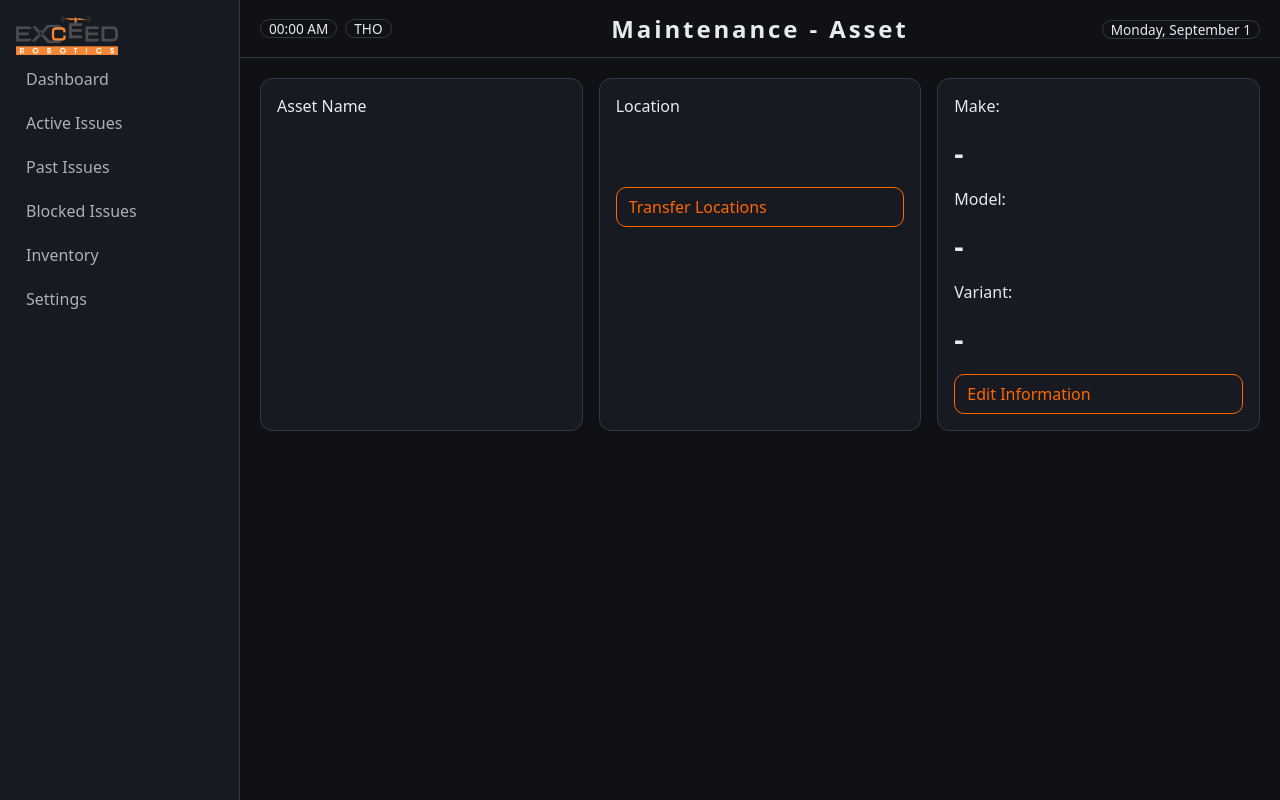
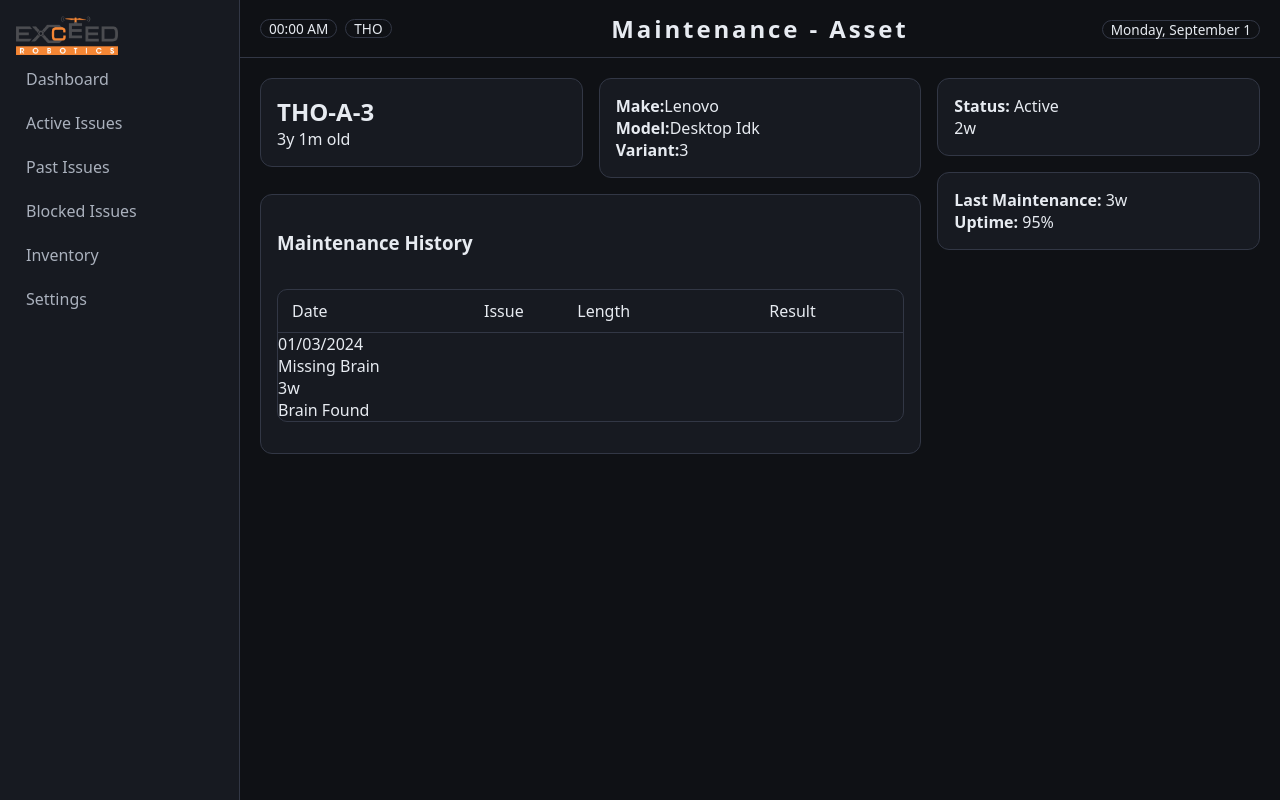
Before and after one commit to DrHahnchenflugel/MaintenanceApplication, a Python web app: template app/templates/assets/specific_asset.html in a window 1280 px wide. Run offline with Jinja, Linux system fonts and the light colour scheme; the template is opened without the code that fills it, so the values that code supplies are empty.

Commit message:
Creating specific asset page v0.2

```diff
--- a/app/routes.py
+++ b/app/routes.py
@@ -89,7 +89,7 @@
         delta = now_local - dt_local
         days = delta.days
         hours = delta.seconds // 3600
-        delta_time = f"{days}D {hours}H" if days else f"{hours}H"
+        delta_time = f"{days} Days {hours} Hrs" if days else f"{hours}H"
     else:
         delta_time = "N/A"
 
--- a/app/static/css/app.css
+++ b/app/static/css/app.css
@@ -275,3 +275,24 @@
   width: clamp(96px, 8vw, 10000px);  /* guardrails */
   height: auto;
 }
+
+.asset-layout {
+    display:grid;
+    gap:16px;
+
+    grid-template-columns: 1fr 1fr 1fr;
+
+    grid-template-rows: auto auto 1fr auto;
+
+    grid-template-areas:
+        "asset-asset   asset-meta    asset-status"
+        "asset-asset   asset-meta    asset-metrics"
+        "asset-history asset-history asset-metrics";
+    align-items:start;
+}
+
+.asset-asset { grid-area: asset-asset; }
+.asset-meta  { grid-area: asset-meta; }
+.asset-status { grid-area: asset-status; }
+.asset-metrics { grid-area: asset-metrics; }
+.asset-history  { grid-area: asset-history; min-height:260px}
--- a/app/templates/assets/specific_asset.html
+++ b/app/templates/assets/specific_asset.html
@@ -3,31 +3,44 @@
 {% block page_title %} Maintenance - Asset {{ asset.get('asset_friendly_tag') }} {% endblock %}
 
 {% block content %}
-    <div class="row">
-        <div class="card" style="flex:1">
-            <div>Asset Name</div>
-            <div class="kpi">{{ asset.get('asset_friendly_tag') }}</div>
-        </div>
+    <div class="asset-layout">
+        <section class="card asset-asset">
+            <h2 style="margin:0;"> THO-A-3 </h2>
+            <div class="muted"> 3y 1m old </div>
+        </section>
 
-        <div class="card" style="flex:1">
-            <div class="column">
-                <div>Location</div>
-                <div class="kpi">{{ asset.get('site_friendly_name') }}</div>
-                <br>
-                <div class="btn--outline">Transfer Locations</div>
+        <section class="card asset-meta">
+            <div><b>Make:</b>Lenovo</div>
+            <div><b>Model:</b>Desktop Idk</div>
+            <div><b>Variant:</b>3</div>
+        </section>
+
+        <section class="card asset-status">
+            <div><b>Status:</b><span class="badge>"> Active </span></div>
+            <div class="muted"> 2w </div>
+        </section>
+
+        <section class="card asset-metrics">
+            <div><b>Last Maintenance:</b> 3w </div>
+            <div><b>Uptime:</b> 95% </div>
+        </section>
+
+        <section class="card column asset-history">
+            <h3 style="margin 0 0 8px;">Maintenance History</h3>
+            <div class="table">
+                <div class="thead--four">
+                    <div>Date</div>
+                    <div>Issue</div>
+                    <div>Length</div>
+                    <div>Result</div>
+                </div>
+                <div class="trow">
+                    <div>01/03/2024</div>
+                    <div>Missing Brain</div>
+                    <div>3w</div>
+                    <div>Brain Found</div>
+                </div>
             </div>
-        </div>
-
-        <div class="card" style="flex:1">
-            <div class="column">
-                <div>Make: </div>
-                <div class="kpi">{{ asset.get('asset_make') if asset.get('asset_make') else "-" }}</div>
-                <div>Model: </div>
-                <div class="kpi">{{ asset.get('asset_model') if asset.get('asset_model') else "-" }}</div>
-                <div>Variant: </div>
-                <div class="kpi">{{ asset.get('asset_variant') if asset.get('asset_variant') else "-" }}</div>
-                <div class="btn--outline">Edit Information</div>
-            </div>
-        </div>
+        </section>
     </div>
 {% endblock %}
```
